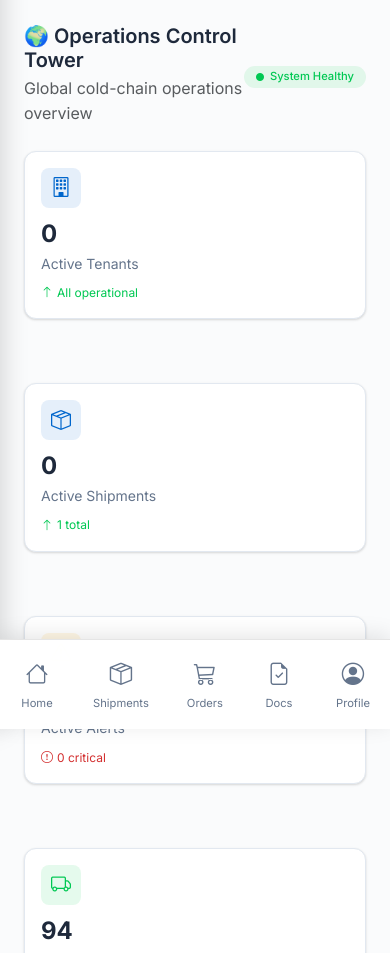
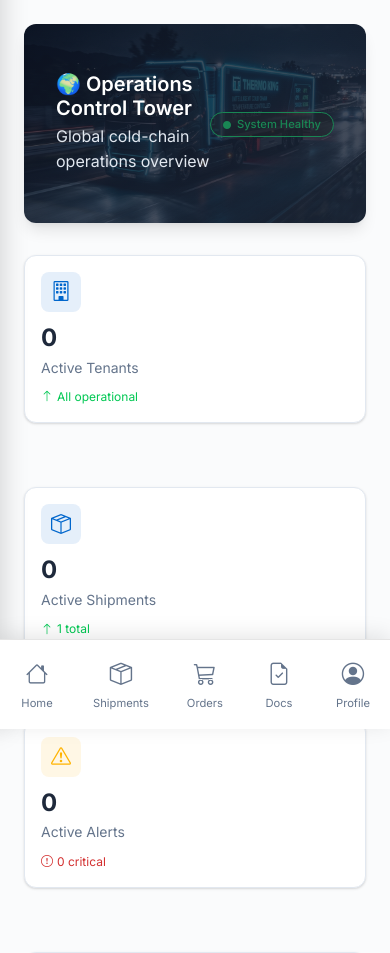
Before and after one commit to oeiaoeia/CryoLink, a Flask app: page /operations in a window 390 px wide; the page is wider, and only the part inside the window is pictured. Shown: the part 115-1068 px from the top of that part. Run offline with Flask 3, Linux system fonts and the light colour scheme; a user stored in the database is signed in; tables that the repository leaves empty hold one stand-in row (values such as "Sample post").

Commit message:
feat: Add realistic UI images, parallax scrolling, and AOS scroll animations

```diff
--- a/static/css/style.css
+++ b/static/css/style.css
@@ -562,7 +562,9 @@ h4 { font-size: 1.125rem; }
     display: flex;
     align-items: center;
     justify-content: center;
-    background: linear-gradient(135deg, var(--slate-900) 0%, var(--slate-800) 100%);
+    background: linear-gradient(135deg, rgba(15, 23, 42, 0.85) 0%, rgba(30, 41, 59, 0.9) 100%),
+                url('../img/login_bg.png') no-repeat center center fixed;
+    background-size: cover;
     padding: 2rem;
 }
 
@@ -746,3 +748,43 @@ h4 { font-size: 1.125rem; }
         margin-left: 0;
     }
 }
+
+/* Background Hero Images with Parallax */
+.hero-banner {
+    background: linear-gradient(135deg, rgba(15, 23, 42, 0.75) 0%, rgba(30, 41, 59, 0.85) 100%),
+                url('../img/dashboard_hero.png') no-repeat center center fixed;
+    background-size: cover;
+    color: white;
+    padding: 3rem 2rem;
+    border-radius: var(--radius-lg);
+    box-shadow: var(--shadow-lg);
+    margin-bottom: 2rem;
+    position: relative;
+    overflow: hidden;
+}
+
+.hero-banner h2 {
+    color: white !important;
+}
+
+.hero-banner p.text-muted {
+    color: #e2e8f0 !important;
+}
+
+.compliance-header {
+    background: linear-gradient(135deg, rgba(15, 23, 42, 0.8) 0%, rgba(30, 41, 59, 0.9) 100%),
+                url('../img/compliance_bg.png') no-repeat center center fixed;
+    background-size: cover;
+    color: white;
+    padding: 3rem 2rem;
+    border-radius: var(--radius-lg);
+    margin-bottom: 2rem;
+}
+
+.compliance-header h2 {
+    color: white !important;
+}
+
+.compliance-header p.text-muted {
+    color: #e2e8f0 !important;
+}
--- a/templates/base.html
+++ b/templates/base.html
@@ -15,6 +15,9 @@
 
     <!-- Bootstrap Icons -->
     <link href="https://cdn.jsdelivr.net/npm/bootstrap-icons@1.11.1/font/bootstrap-icons.css" rel="stylesheet">
+
+    <!-- AOS CSS -->
+    <link href="https://unpkg.com/aos@2.3.1/dist/aos.css" rel="stylesheet">
 
     <!-- Custom CSS -->
     <link rel="stylesheet" href="{{ url_for('static', filename='css/style.css') }}">
@@ -197,6 +200,18 @@
 
     <!-- Custom JS -->
     <script src="{{ url_for('static', filename='js/app.js') }}"></script>
+
+    <!-- AOS JS -->
+    <script src="https://unpkg.com/aos@2.3.1/dist/aos.js"></script>
+    <script>
+        document.addEventListener('DOMContentLoaded', function() {
+            AOS.init({
+                duration: 800,
+                once: true,
+                offset: 50
+            });
+        });
+    </script>
 
     <!-- Theme Management -->
     <script>
--- a/templates/dashboard/operations.html
+++ b/templates/dashboard/operations.html
@@ -3,22 +3,24 @@
 {% block title %}Operations Control Tower{% endblock %}
 
 {% block content %}
-<div class="d-flex justify-content-between align-items-center mb-4">
+<div class="hero-banner" data-aos="fade-down">
+    <div class="d-flex justify-content-between align-items-center">
         <div>
             <h2 class="mb-1">🌍 Operations Control Tower</h2>
             <p class="text-muted mb-0">Global cold-chain operations overview</p>
         </div>
         <div>
-        <span class="badge badge-success">
+            <span class="badge badge-success border border-success text-success bg-dark bg-opacity-50">
                 <i class="bi bi-circle-fill" style="font-size: 0.5rem;"></i>
                 System Healthy
             </span>
         </div>
     </div>
+</div>
 
 <!-- Stats Row -->
 <div class="row g-4 mb-4">
-    <div class="col-md-3">
+    <div class="col-md-3" data-aos="fade-up" data-aos-delay="100">
         <div class="stats-card glass-card hover-lift fade-in">
             <div class="stat-icon primary">
                 <i class="bi bi-building"></i>
@@ -32,8 +34,8 @@
         </div>
     </div>
 
-    <div class="col-md-3">
-        <div class="stats-card glass-card hover-lift fade-in" style="animation-delay: 0.1s;">
+    <div class="col-md-3" data-aos="fade-up" data-aos-delay="200">
+        <div class="stats-card glass-card hover-lift fade-in">
             <div class="stat-icon primary">
                 <i class="bi bi-box-seam"></i>
             </div>
@@ -46,8 +48,8 @@
         </div>
     </div>
 
-    <div class="col-md-3">
-        <div class="stats-card glass-card hover-lift fade-in" style="animation-delay: 0.2s;">
+    <div class="col-md-3" data-aos="fade-up" data-aos-delay="300">
+        <div class="stats-card glass-card hover-lift fade-in">
             <div class="stat-icon warning">
                 <i class="bi bi-exclamation-triangle"></i>
             </div>
@@ -60,8 +62,8 @@
         </div>
     </div>
 
-    <div class="col-md-3">
-        <div class="stats-card glass-card hover-lift fade-in" style="animation-delay: 0.3s;">
+    <div class="col-md-3" data-aos="fade-up" data-aos-delay="400">
+        <div class="stats-card glass-card hover-lift fade-in">
             <div class="stat-icon success">
                 <i class="bi bi-truck"></i>
             </div>
```
Also changed, not shown: templates/compliance/index.html (+8 -6 lines), static/img/compliance_bg.png (added), static/img/dashboard_hero.png (added), static/img/login_bg.png (added). Lines whose indentation alone changed are shown as unchanged.
